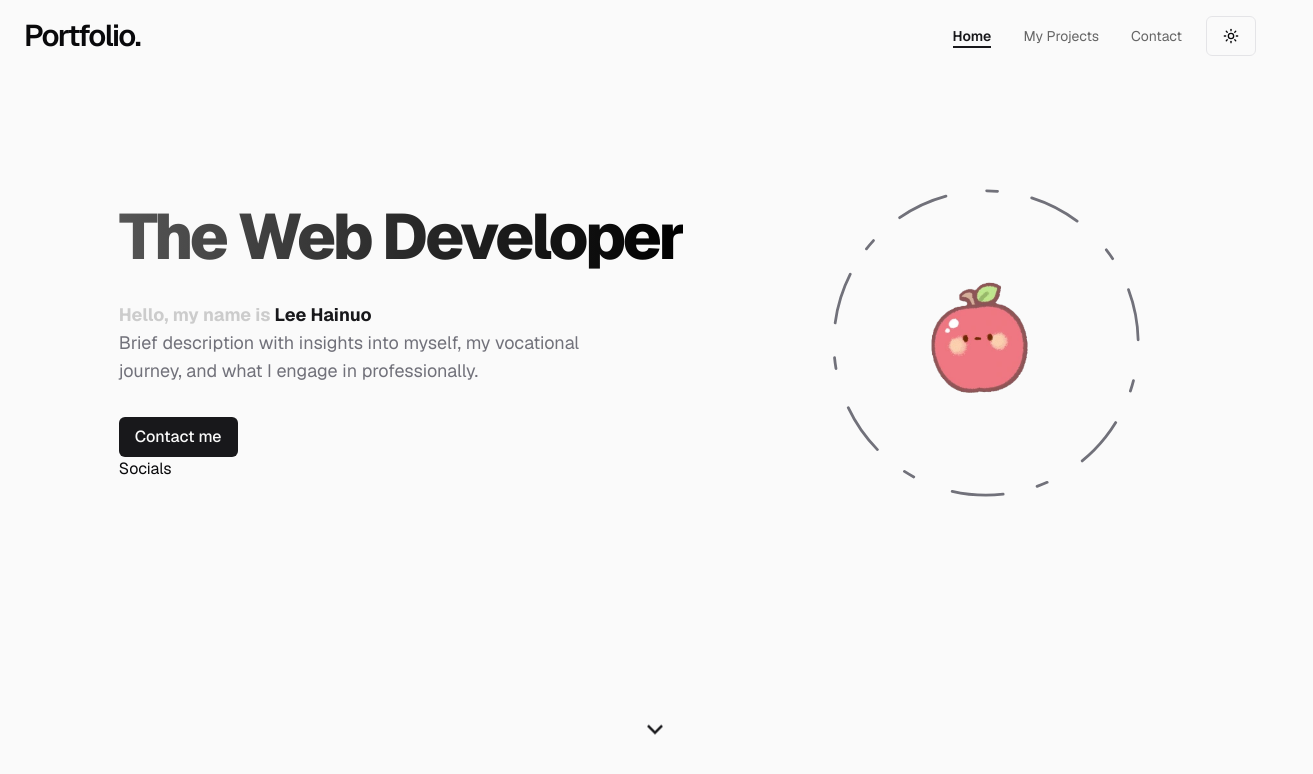
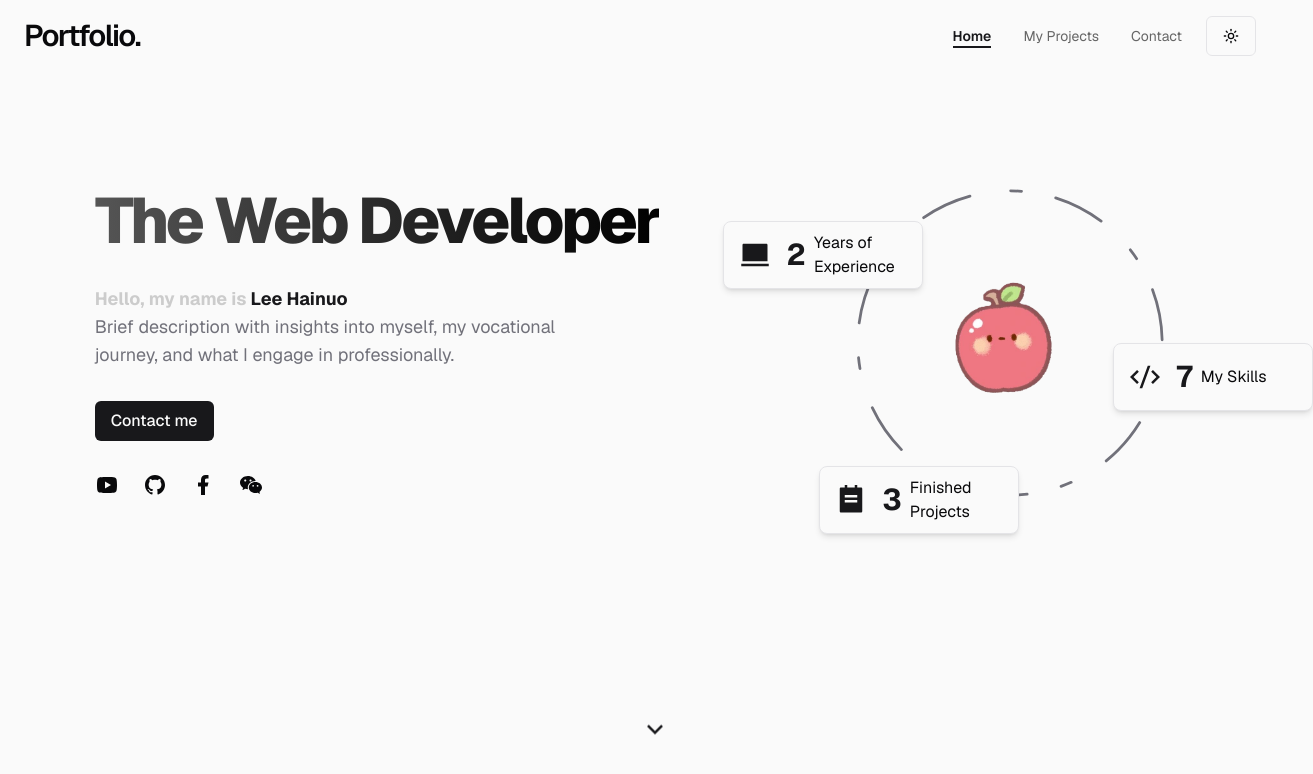
Before and after one commit to leehainuo/portfolio, a Next.js app: page / in a window 1280 px wide. Shown: the top 774 px of the page, 1313 px wide, since content can reach past the window. Built offline with nearby package versions, Linux system fonts and the light colour scheme.

Commit message:
Complete the Hero.

```diff
--- /dev/null
+++ b/components/Badge.jsx
@@ -0,0 +1,22 @@
+'use client'
+import CountUp from "react-countup"
+
+const Badge = ({containerStyles, icon, endCountNum, endContText, badgeText}) => {
+  return (
+    <div className={`${containerStyles} flex items-center gap-x-4 z-20 w-[200px] h-[68px] p-4
+     rounded-lg border shadow-md bg-[#fafafa] dark:bg-[#18181b] dark:backdrop-blur-[44px]`}>
+        <div className="text-3xl text-primary">{icon}</div>
+        <div className="flex items-center gap-x-2">
+            <div className="text-primary text-3xl leading-none font-bold">
+                <CountUp end={endCountNum} delay={1} duration={3} />
+                {endContText}
+            </div>
+            <div className="max-w-[70px] ">
+                {badgeText}
+            </div>
+        </div>
+    </div>
+  )
+}
+
+export default Badge
--- a/components/Hero.jsx
+++ b/components/Hero.jsx
@@ -1,15 +1,16 @@
 import Link from "next/link";
 import Socials from "@/components/Socials";
 import Photo from "@/components/Photo";
+import Badge from "@/components/Badge";
 import { Button } from "@/components/ui/button";
 
-import { RiArrowDownSLine } from "react-icons/ri";
+import { RiArrowDownSLine, RiMacbookFill, RiTodoFill, RiCodeSSlashFill } from "react-icons/ri";
 
 const Hero = () => {
   return (
     <section className="py-12 xl:py-24 h-[84vh]">
         <div className="container mx-auto px-4 lg:px-10">
-            <div className="flex justify-center gap-x-32">
+            <div className="flex justify-center gap-x-44">
                 {/* Text */}
                 <div className="flex flex-col justify-center mx-auto xl:mx-0 max-x-[600px]
                  text-center xl:text-left">
@@ -23,17 +24,43 @@ const Hero = () => {
                         journey, and what I engage in professionally.
                     </p>
                     {/* Button */}
-                    <Link href='/contact'>
-                    <Button className="text-base">
-                        Contact me
-                    </Button>
-                    </Link>
+                    <div>
+                        <Link href='/contact' className="">
+                            <Button className="text-base mb-8">
+                                Contact me
+                            </Button>
+                        </Link>
+                    </div>
                     {/* Socials */}
-                    <Socials/>
+                    <Socials
+                     containerStyles="flex gap-x-6 mx-auto xl:mx-0"
+                     iconStyles="text-2xl hover:text-primary/80 transition-all" />
                 </div>
                 {/* Image */}
                 <div className="hidden xl:flex relative">
-                    <Photo />
+                    {/* Badge One */}
+                    <Badge
+                      containerStyles="absolute top-[15%] -left-[7rem]"
+                      icon={<RiMacbookFill />}
+                      endCountNum={2}
+                      badgeText="Years of Experience" />
+                    {/* Badge Two */}
+                    <Badge
+                      containerStyles="absolute top-[85%] -left-[1rem]"
+                      icon={<RiTodoFill />}
+                      endCountNum={3}
+                      badgeText="Finished Projects" />
+                    {/* Badge Three */}
+                    <Badge
+                      containerStyles="absolute top-[50%] -right-[8rem]"
+                      icon={<RiCodeSSlashFill />}
+                      endCountNum={7}
+                      badgeText="My Skills" />
+                    {/* Photo */}
+                    <Photo
+                     containerStyles="w-full h-full relative"
+                     imageStyles="w-[348px] h-[348px] absolute top-2"
+                     circleStyles="w-[350px] h-[350px]" />
                 </div>
             </div>
             {/* Icon */}
--- a/components/Photo.jsx
+++ b/components/Photo.jsx
@@ -3,22 +3,22 @@
 import { motion } from "framer-motion"
 import Image from "next/image"
 
-const Photo = () => {
+const Photo = ({containerStyles, imageStyles, circleStyles}) => {
   return (
-    <div className="w-full h-full relative">
+    <div className={`${containerStyles}`}>
             {/* Image */}
             <motion.div
             initial={{ opacity: 0}}
             animate={{opacity: 1}}
             transition={{ duration: 0.5, delay: 0.8}}
             // 这里的top以及left与crile不一致是因为图片本身的布局中 进行了微调
-            className="w-[348px] h-[348px] absolute top-2 ">
+            className={`${imageStyles}`}>
               <Image src={"/photo.png"} priority quality={100} fill
                 alt="" className="object-contain" />
             </motion.div>
             {/* Crile */}
             <motion.svg
-            className="W-[350px] h-[350px] "
+            className={`${circleStyles}`}
             fill="transparent"
             viewBox="0 0 506 506"
             xmlns="http://www.w3.org/2000/svg">
--- a/components/Socials.jsx
+++ b/components/Socials.jsx
@@ -1,8 +1,31 @@
-import React from 'react'
+import {
+    RiYoutubeFill,
+    RiGithubFill,
+    RiFacebookFill,
+    RiWechatFill,
+} from "react-icons/ri"
 
-const Socials = () => {
+import Link from "next/link";
+
+const icons = [
+    {path: "/", name: <RiYoutubeFill />},
+    {path: "/", name: <RiGithubFill />},
+    {path: "/", name: <RiFacebookFill />},
+    {path: "/", name: <RiWechatFill />},
+]
+
+
+const Socials = ({containerStyles, iconStyles}) => {
   return (
-    <div>Socials</div>
+    <div className={`${containerStyles}`}>
+        {icons.map((item, index) => {
+            return (
+                <Link href={item.path} key={index}>
+                    <div className={`${iconStyles}`}>{item.name}</div>
+                </Link>
+            )
+        })}
+    </div>
   )
 }
 
```
